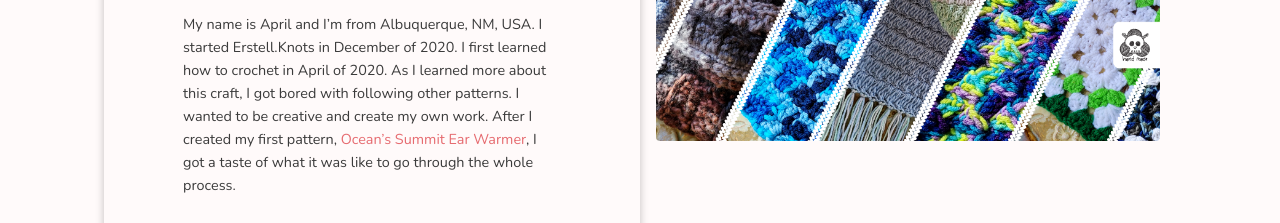
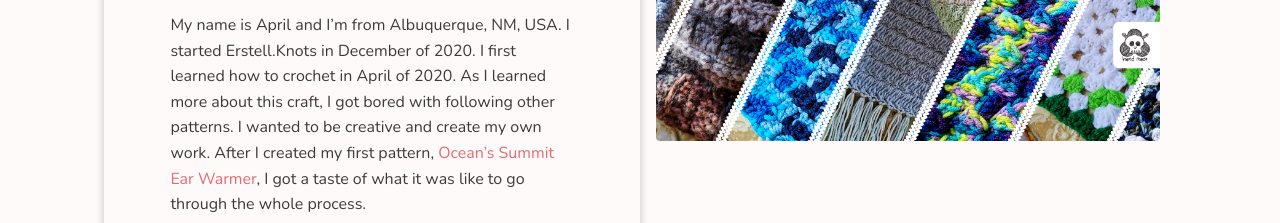
Before and after one commit to kmayer5120/pwp-kmayer5120, a plain HTML site: page public_html/index.html in a window 1280 px wide. Shown: the part 555-778 px from the top of the page. Drawn offline with nearby package versions, Linux system fonts and the light colour scheme; some packages are replaced by stand-ins of ours; a script that the page names is missing; a web font is replaced by a local one.

Commit message:
minor stylistic changes to p tags and a few others to fit content

```diff
--- a/public_html/css/style.css
+++ b/public_html/css/style.css
@@ -59,6 +59,10 @@ form {
     box-shadow: var(--box-shadow);
 }
 
+form h3 {
+    color: var(--light-text);
+}
+
 footer {
     display: flex;
     flex-direction: row;
@@ -90,14 +94,14 @@ h1, h2, h3, h4, h5, h6 {
 
 p {
     line-height: 1.6;
-    font-size: 0.90rem;
+    font-size: 1rem;
     color: var(--muted-text);
-    width: 75%;
+    width: 80%;
 }
 
 p a {
     line-height: 1.6;
-    font-size: 0.90rem;
+    font-size: 1rem;
     color: var(--grapefruit);
     transition: color 250ms ease-in-out;
 }
@@ -186,7 +190,7 @@ nav {
 }
 
 #ravelry-logo {
-    width: 15rem;
+    width: 10rem;
     height: auto;
     transition: transform ease-in-out 250ms;
 }
```
